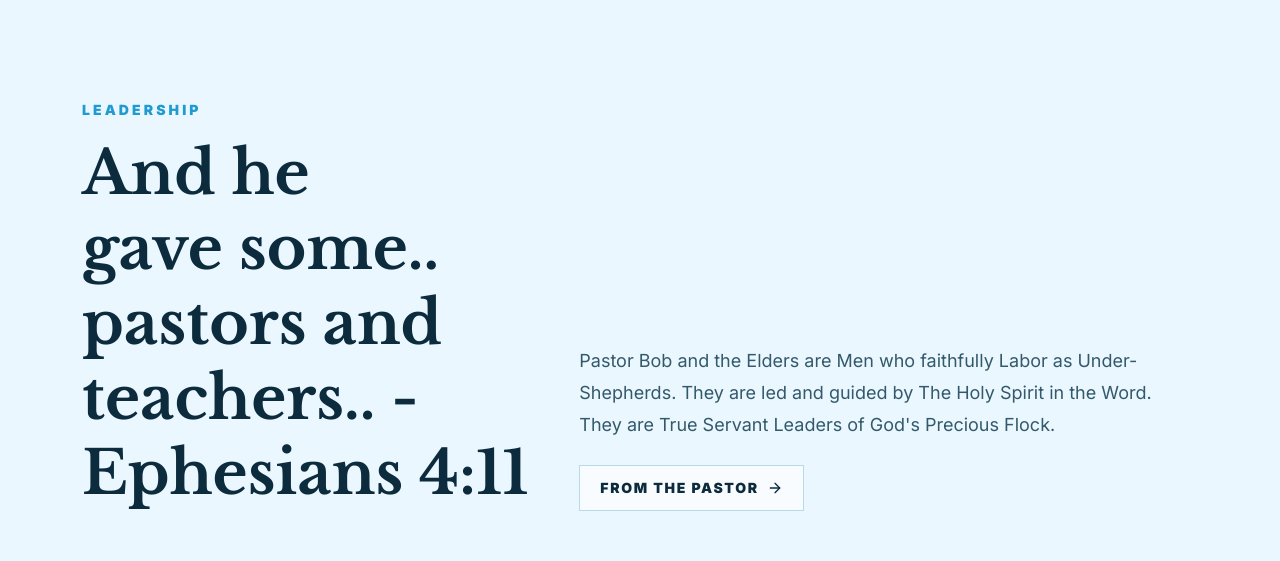
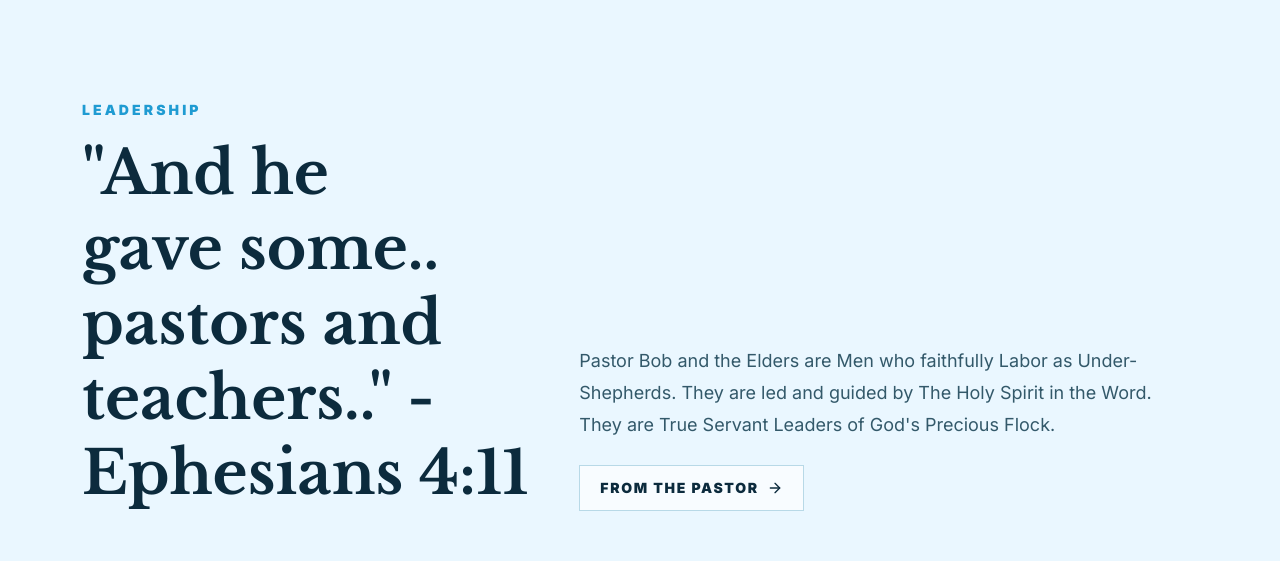
Before and after one commit to edesent/stillwater-christian-fellowship, a Next.js app: page / in a window 1280 px wide. Shown: the part 5740-6301 px from the top of the page. Built offline with nearby package versions, Linux system fonts and the light colour scheme.

Commit message:
Added quotation marks to Ephesians quote

```diff
--- a/src/app/page.tsx
+++ b/src/app/page.tsx
@@ -526,7 +526,7 @@ function Leadership() {
               Leadership
             </p>
             <h2 className="serif mt-4 text-balance text-5xl font-bold leading-tight text-ink sm:text-6xl">
-              And he gave some.. pastors and teachers.. - Ephesians 4:11
+              "And he gave some.. pastors and teachers.." - Ephesians 4:11
             </h2>
           </div>
           <div className="max-w-xl">
```
